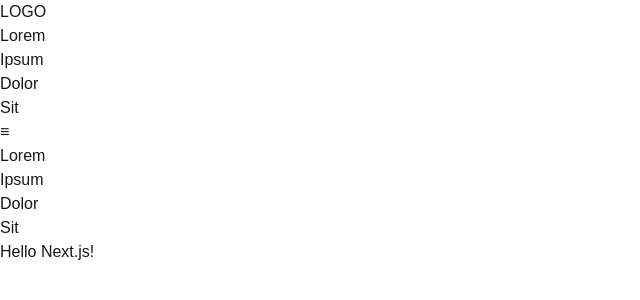
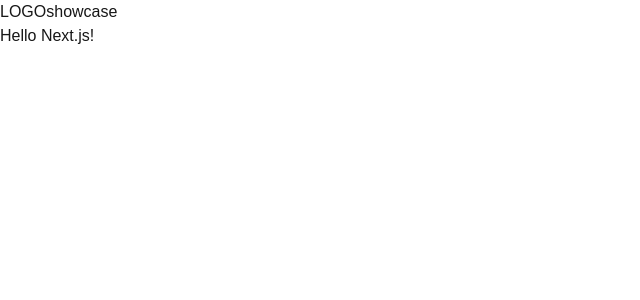
Before and after one commit to daniman123/web-app-preview, a Next.js app: page / in a window 1280 px wide. Shown: the top 300 px of the page, without its empty margins (0-640 px from the left). Built offline with nearby package versions, Linux system fonts and the light colour scheme.

Commit message:
feat: implement NavLogo

```diff
--- /dev/null
+++ b/src/components/ui/navLogo/NavLogo.tsx
@@ -0,0 +1,20 @@
+import Link from "next/link";
+
+const NavLogo: React.FC = () => {
+  return (
+    <div className="flex-shrink-0">
+      <Link
+        href="/"
+        className="font-semibold text-gray-900 hover:text-gray-600 transition-colors"
+        aria-label="Homepage"
+      >
+        <div className="flex">
+          LOGO
+          <span className="text-xs text-blue-700">showcase</span>
+        </div>
+      </Link>
+    </div>
+  );
+};
+
+export default NavLogo;
--- a/src/components/ui/navbar/NavBar.tsx
+++ b/src/components/ui/navbar/NavBar.tsx
@@ -1,61 +1,13 @@
 "use client";
 
-import Link from "next/link";
-import { useState } from "react";
+import NavLogo from "../navLogo/NavLogo";
 
-export interface INavBar {
-  sampleTextProp: string;
-}
-
-const NavBar: React.FC<INavBar> = ({ sampleTextProp }) => {
-  const [isMenuOpen, setIsMenuOpen] = useState(false);
-
-  const menuItems = ["Lorem", "Ipsum", "Dolor", "Sit"];
-
+const NavBar: React.FC = () => {
   return (
-    <nav className="sticky z-[100] h-16 inset-x-0 top-0 w-full border-b border-gray-200 bg-white backdrop-blur-lg transition-all">
-      <div className="w-full max-w-full px-12">
-        <div className="flex h-16 items-center justify-between">
-          <Link href="/" className="flex z-40 font-semibold">
-            {sampleTextProp}
-          </Link>
-
-          {/* Desktop Menu */}
-          <ul className="hidden h-full gap-12 md:flex">
-            {menuItems.map((item) => (
-              <li
-                key={item}
-                className="flex items-center justify-between font-semibold cursor-pointer hover:text-gray-600 transition-colors"
-              >
-                {item}
-              </li>
-            ))}
-          </ul>
-
-          {/* Mobile Menu Button */}
-          <div
-            id="burger"
-            onClick={() => setIsMenuOpen(!isMenuOpen)}
-            className="inline-block cursor-pointer md:hidden font-bold text-4xl"
-          >
-            {isMenuOpen ? <>&#10005;</> : <>&equiv;</>}
-          </div>
-        </div>
-
-        {/* Mobile Menu Dropdown */}
-        <div
-          className={`md:hidden ${isMenuOpen ? "block" : "hidden"} transition-all duration-300`}
-        >
-          <ul className="flex flex-col bg-white pb-4 space-y-4">
-            {menuItems.map((item) => (
-              <li
-                key={item}
-                className="font-semibold cursor-pointer hover:text-gray-600 transition-colors px-4 py-2"
-              >
-                {item}
-              </li>
-            ))}
-          </ul>
+    <nav className="sticky z-[100] inset-x-0 top-0 w-full border-b border-gray-200 bg-white/80 backdrop-blur-lg">
+      <div className="max-w-7xl mx-auto px-4 sm:px-6 lg:px-8">
+        <div className="relative flex items-center justify-between h-16">
+          <NavLogo />
         </div>
       </div>
     </nav>
```
Also changed, not shown: src/components/ui/navLogo/NavLogo.mocks.ts (added), 2 other files (tests, documents, lock files or other folders).
